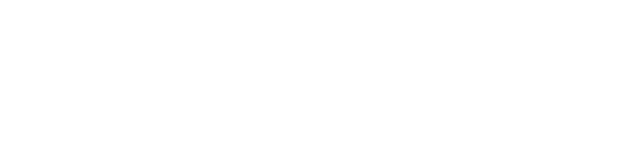
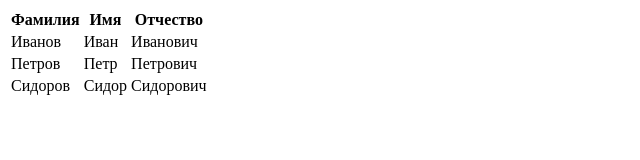
Before and after one commit to miroslavakalman/js_higher, a plain HTML site: page JSON/index.html in a window 1280 px wide. Shown: the whole page, without its empty margins (0-640 px from the left). Drawn offline with Linux system fonts and the light colour scheme.

Commit message:
Update index.html

```diff
--- a/JSON/index.html
+++ b/JSON/index.html
@@ -6,6 +6,37 @@
     <title>JSON</title>
 </head>
 <body>
+  <!-- 80-2 -->
+  <!-- <ul>
+    <li>city1</li>
+    <li>city2</li>
+    <li>city3</li>
+    <li>city4</li>
+  </ul> -->
+
+  <!-- 80-3 -->
+  <table>
+    <tr>
+      <th>Фамилия</th>
+      <th>Имя</th>
+      <th>Отчество</th>
+    </tr>
+    <tr>
+      <td>Иванов</td>
+      <td>Иван</td>
+      <td>Иванович</td>
+    </tr>
+    <tr>
+      <td>Петров</td>
+      <td>Петр</td>
+      <td>Петрович</td>
+    </tr>
+    <tr>
+      <td>Сидоров</td>
+      <td>Сидор</td>
+      <td>Сидорович</td>
+    </tr>
+  </table>
   <script src="script.js"></script>
 </body>
 </html>
```
